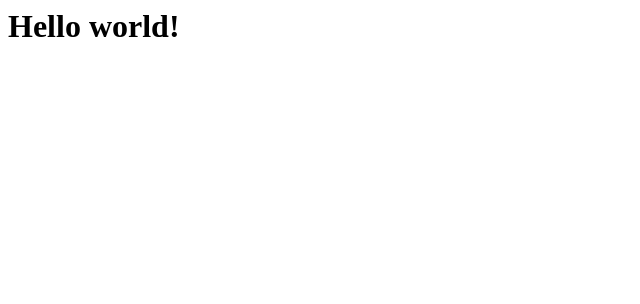
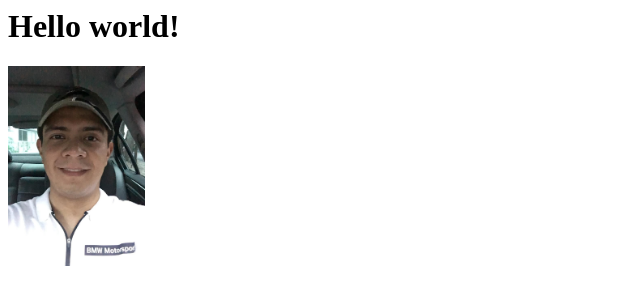
Before and after one commit to bryan316i/bryan316i.github.io, a plain HTML site: page index.html in a window 1280 px wide. Shown: the whole page, without its empty margins (0-640 px from the left). Drawn offline with Linux system fonts and the light colour scheme.

Commit message:
add image

```diff
--- a/index.html
+++ b/index.html
@@ -1,3 +1,6 @@
 <html>
     <h1>Hello world!</h1>
+    <div>
+        <img src = "brd.jpg" height="200"/>
+    </div>
 </html>
```
Also changed, not shown: brd.jpg (added).
